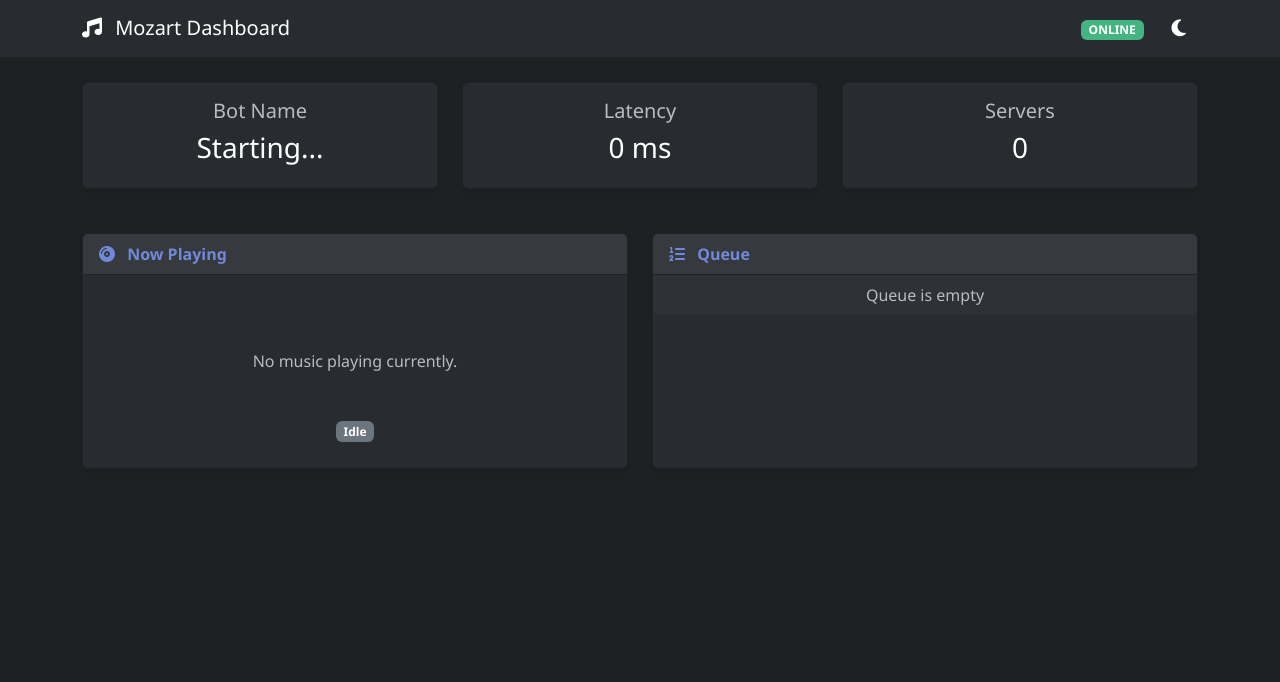
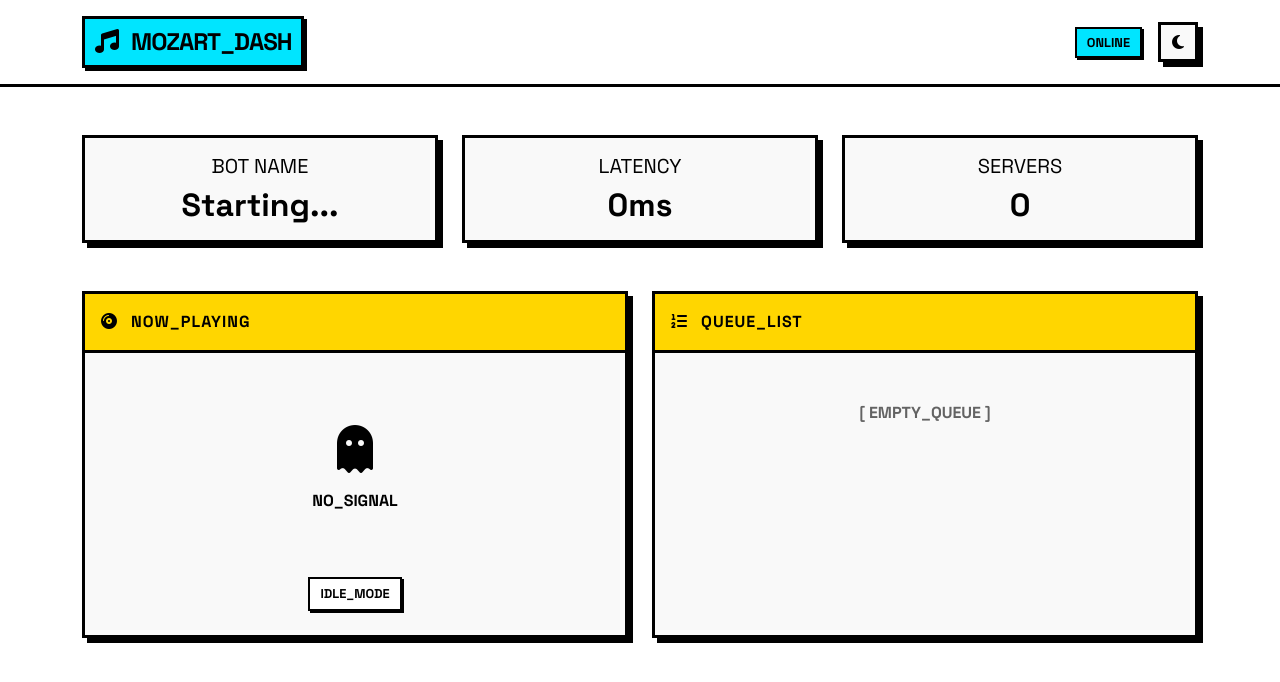
Before and after one commit to RenX86/Mozart, a Flask app: page / in a window 1280 px wide. Shown: the top 682 px of the page. Run offline with Flask 3, Linux system fonts and the light colour scheme.

Commit message:
Added Neo Brutalism Theme

```diff
--- a/run.py
+++ b/run.py
@@ -1,6 +1,11 @@
 import sys
 import os
 import threading
+from dotenv import load_dotenv
+
+# Load environment variables early
+load_dotenv()
+
 from src.web import app as flask_app  # Import our new web module
 
 # Add the 'src' directory to the Python path
--- a/src/web/app.py
+++ b/src/web/app.py
@@ -5,7 +5,7 @@ import discord
 import os
 
 app = Flask(__name__)
-app.secret_key = 'supersecretkey' # Needed for flashing messages
+app.secret_key = os.getenv('FLASK_SECRET_KEY', 'default-dev-key-do-not-use-in-prod') # Fallback for safety
 
 # Global variable to hold the running bot instance
 bot = None
@@ -16,8 +16,9 @@ def get_music_cog():
     return None
 
 def get_active_voice_client():
+    # Improved logic: Return the first active voice client found
     if bot and bot.voice_clients:
-        return bot.voice_clients[0] # Simplification: control the first active connection
+        return bot.voice_clients[0]
     return None
 
 @app.route('/')
@@ -25,8 +26,15 @@ def index():
     music_cog = get_music_cog()
     voice_client = get_active_voice_client()
 
-    current_song = music_cog.current_song if music_cog else None
-    queue = music_cog.queue if music_cog else []
+    current_song = None
+    queue = []
+
+    # If we have an active connection, fetch data specific to THAT guild
+    if voice_client and music_cog:
+        guild_id = voice_client.guild.id
+        # Safely access the dictionary using .get()
+        current_song = music_cog.current_songs.get(guild_id)
+        queue = music_cog.queues.get(guild_id, [])
 
     is_playing = voice_client.is_playing() if voice_client else False
     is_paused = voice_client.is_paused() if voice_client else False
--- a/src/web/static/style.css
+++ b/src/web/static/style.css
@@ -1,115 +1,211 @@
 :root {
-    /* Dark Mode (Default) */
-    --bg-body: #1e2124;
-    --bg-nav: #282b30;
-    --bg-card: #282b30;
-    --bg-card-header: #36393e;
-    --bg-list: #2f3136;
-    --text-main: #ffffff;
-    --text-muted: #b9bbbe; /* Lighter gray for better contrast on dark */
-    --border-color: #202225;
-    --accent-color: #7289da;
-    --badge-bg-idle: #747f8d;
+    /* Dimensions */
+    --border-width: 3px;
+    --shadow-offset: 5px;
+    --radius: 0px;
 }
 
+/* Light Theme: Neo-Pop (CMYK vibes) */
 [data-theme="light"] {
-    /* Light Mode */
-    --bg-body: #f0f2f5;
-    --bg-nav: #ffffff;
-    --bg-card: #ffffff;
-    --bg-card-header: #f8f9fa;
-    --bg-list: #ffffff;
-    --text-main: #060607;
-    --text-muted: #4f5660; /* Darker gray for better contrast on light */
-    --border-color: #e3e5e8;
-    --accent-color: #5865f2;
-    --badge-bg-idle: #e3e5e8;
+    --bg-main: #FFFFFF;
+    --bg-card: #F9F9F9;
+    --text-main: #000000;
+    --border-color: #000000;
+    --shadow-color: #000000;
+
+    --accent-primary: #00E5FF; /* Cyan */
+    --accent-secondary: #FFD600; /* Yellow */
+    --accent-action: #FF00E6; /* Magenta */
+    --accent-danger: #FF2E2E; /* Red */
+
+    --nav-bg: #FFFFFF;
+}
+
+/* Dark Theme: Industrial (Hazard Style) */
+[data-theme="dark"] {
+    --bg-main: #121212;
+    --bg-card: #1F1F1F;
+    --text-main: #FFFFFF;
+
+    /* The Signature Look: Yellow Borders on Dark */
+    --border-color: #FFD600;
+    --shadow-color: #FFD600;
+
+    --accent-primary: #FFD600; /* Yellow Backgrounds */
+    --accent-secondary: #FFFFFF; /* White Accents */
+    --accent-action: #FFFFFF; /* White Buttons */
+    --accent-danger: #FF4D4D;
+
+    --nav-bg: #121212;
 }
 
 body {
-    background-color: var(--bg-body);
+    background-color: var(--bg-main);
     color: var(--text-main);
-    font-family: 'Segoe UI', Tahoma, Geneva, Verdana, sans-serif;
-    transition: background-color 0.3s, color 0.3s;
+    font-family: 'Space Grotesk', monospace;
+    transition: background-color 0.2s;
+    /* Diagonal Stripe Pattern */
+    background-image: repeating-linear-gradient(
+        45deg,
+        var(--border-color) 0,
+        var(--border-color) 1px,
+        transparent 0,
+        transparent 50%
+    );
+    background-size: 20px 20px;
+    background-color: var(--bg-main); /* Fallback/Blend */
+    background-blend-mode: overlay;
+    opacity: 1;
 }
 
+/* Navbar */
 .navbar {
-    background-color: var(--bg-nav);
-    border-bottom: 1px solid var(--border-color);
-    transition: background-color 0.3s;
+    background-color: var(--nav-bg);
+    border-bottom: var(--border-width) solid var(--border-color);
+    padding: 1rem 0;
 }
 
-.navbar-brand, .navbar-text {
+.navbar-brand {
+    font-weight: 900;
+    font-size: 1.5rem;
     color: var(--text-main) !important;
+    text-transform: uppercase;
+    letter-spacing: -1px;
+    background-color: var(--accent-primary);
+    color: #000 !important; /* Force black text on primary accent */
+    padding: 5px 10px;
+    border: var(--border-width) solid var(--border-color);
+    box-shadow: 3px 3px 0 var(--shadow-color);
 }
 
-.card {
+/* Cards */
+.card-brutal {
     background-color: var(--bg-card);
-    border: 1px solid var(--border-color);
-    box-shadow: 0 4px 6px rgba(0,0,0,0.1);
-    margin-bottom: 20px;
-    transition: background-color 0.3s, border-color 0.3s;
+    border: var(--border-width) solid var(--border-color);
+    box-shadow: var(--shadow-offset) var(--shadow-offset) 0px 0px var(--shadow-color);
+    transition: transform 0.1s;
+    position: relative;
 }
 
-.card-header {
-    background-color: var(--bg-card-header);
-    border-bottom: 1px solid var(--border-color);
+.card-brutal:hover {
+    transform: translate(-2px, -2px);
+    box-shadow: calc(var(--shadow-offset) + 2px) calc(var(--shadow-offset) + 2px) 0px 0px var(--shadow-color);
+}
+
+.card-header-brutal {
+    background-color: var(--accent-secondary);
+    color: #000000;
+    border-bottom: var(--border-width) solid var(--border-color);
+    padding: 1rem;
+    font-weight: 900;
+    text-transform: uppercase;
+    letter-spacing: 1px;
+}
+
+/* Buttons */
+.btn-brutal {
+    border: var(--border-width) solid var(--border-color);
+    background-color: var(--bg-card);
+    color: var(--text-main);
+    box-shadow: var(--shadow-offset) var(--shadow-offset) 0px 0px var(--shadow-color);
     font-weight: bold;
-    color: var(--accent-color);
-    transition: background-color 0.3s;
+    cursor: pointer;
+    transition: all 0.1s;
+    border-radius: 0;
+}
+
+.btn-brutal:active {
+    transform: translate(var(--shadow-offset), var(--shadow-offset));
+    box-shadow: 0px 0px 0px 0px var(--shadow-color);
 }
 
 .btn-control {
-    background-color: var(--accent-color);
-    color: white !important; /* Always white icons on accent button */
-    border: none;
-    width: 50px;
-    height: 50px;
-    border-radius: 50%;
-    display: inline-flex;
+    width: 60px;
+    height: 60px;
+    background-color: var(--accent-action);
+    color: #000; /* Black icons */
+    font-size: 1.5rem;
+    display: flex;
     align-items: center;
     justify-content: center;
-    font-size: 1.2rem;
-    transition: transform 0.2s;
 }
 
-.btn-control:hover {
-    transform: scale(1.1);
-    opacity: 0.9;
+.btn-icon {
+    width: 40px;
+    height: 40px;
+    display: flex;
+    align-items: center;
+    justify-content: center;
 }
 
-.list-group-item {
-    background-color: var(--bg-list);
-    color: var(--text-main);
-    border-color: var(--border-color);
-    transition: background-color 0.3s, color 0.3s;
+/* Badges */
+.badge-brutal {
+    border: 2px solid var(--border-color);
+    padding: 5px 10px;
+    font-weight: 900;
+    text-transform: uppercase;
+    font-size: 0.8rem;
+    box-shadow: 2px 2px 0px 0px var(--shadow-color);
+    color: #000;
 }
 
-h3, h4, h5 {
-    color: var(--text-main);
+.badge-online { background-color: var(--accent-primary); }
+.badge-offline { background-color: var(--accent-danger); }
+.bg-success { background-color: var(--accent-action) !important; color: #000; }
+.bg-secondary { background-color: var(--bg-main) !important; color: var(--text-main); border: 2px solid var(--border-color);}
+
+/* Queue List */
+.queue-list {
+    list-style: none;
+    padding: 0;
+    margin: 0;
 }
 
-.text-muted {
-    color: var(--text-muted) !important;
+.queue-item {
+    border-bottom: var(--border-width) solid var(--border-color);
+    background-color: var(--bg-card);
 }
 
-.status-badge {
-    font-size: 0.8rem;
-    padding: 5px 10px;
-    border-radius: 15px;
+.queue-item:last-child {
+    border-bottom: none;
 }
 
-.badge-online { background-color: #43b581; color: white; }
-.badge-offline { background-color: #f04747; color: white; }
-
-.theme-toggle {
-    cursor: pointer;
-    font-size: 1.2rem;
-    color: var(--text-main);
-    border: none;
-    background: none;
+.index-badge {
+    background-color: var(--accent-secondary);
+    color: #000;
+    border: 2px solid var(--border-color);
+    width: 30px;
+    height: 30px;
+    display: flex;
+    align-items: center;
+    justify-content: center;
+    font-weight: bold;
 }
 
-.theme-toggle:focus {
-    outline: none;
+/* Misc */
+.meta-tag {
+    background-color: var(--bg-main);
+    border: 2px solid var(--border-color);
+    padding: 5px 15px;
+    font-size: 0.8rem;
+    font-weight: bold;
+    text-transform: uppercase;
 }
+
+.vinyl-container {
+    animation: none;
+}
+
+.spin {
+    animation: spin 4s linear infinite;
+}
+
+@keyframes spin {
+    100% { transform: rotate(360deg); }
+}
+
+/* Utilities override */
+.text-muted {
+    color: var(--text-main) !important;
+    opacity: 0.6;
+}
--- a/src/web/templates/dashboard.html
+++ b/src/web/templates/dashboard.html
@@ -4,25 +4,31 @@
     <meta charset="UTF-8">
     <meta name="viewport" content="width=device-width, initial-scale=1.0">
     <title>Mozart Dashboard</title>
+    <!-- Google Fonts: Space Grotesk -->
+    <link rel="preconnect" href="https://fonts.googleapis.com">
+    <link rel="preconnect" href="https://fonts.gstatic.com" crossorigin>
+    <link href="https://fonts.googleapis.com/css2?family=Space+Grotesk:wght@400;700&display=swap" rel="stylesheet">
+
+    <!-- Bootstrap 5 (for grid system mainly) -->
     <link href="https://cdn.jsdelivr.net/npm/bootstrap@5.3.0/dist/css/bootstrap.min.css" rel="stylesheet">
     <link rel="stylesheet" href="https://cdnjs.cloudflare.com/ajax/libs/font-awesome/6.4.0/css/all.min.css">
     <link rel="stylesheet" href="{{ url_for('static', filename='style.css') }}">
 </head>
 <body>
-    <nav class="navbar mb-4">
+    <nav class="navbar mb-5">
         <div class="container">
             <a class="navbar-brand" href="#">
-                <i class="fas fa-music me-2"></i> Mozart Dashboard
+                <i class="fas fa-music me-2"></i> MOZART_DASH
             </a>
-            <div class="d-flex align-items-center">
-                <span class="me-3">
+            <div class="d-flex align-items-center gap-3">
+                <div class="status-indicator">
                     {% if bot_name %}
-                        <span class="badge badge-online">ONLINE</span>
+                        <span class="badge-brutal badge-online">ONLINE</span>
                     {% else %}
-                        <span class="badge badge-offline">OFFLINE</span>
+                        <span class="badge-brutal badge-offline">OFFLINE</span>
                     {% endif %}
-                </span>
-                <button id="themeToggle" class="btn btn-link theme-toggle" title="Toggle Theme">
+                </div>
+                <button id="themeToggle" class="btn-brutal btn-icon" title="Toggle Theme">
                     <i class="fas fa-moon"></i>
                 </button>
             </div>
@@ -31,56 +37,66 @@
 
     <div class="container">
         <!-- Stats Row -->
-        <div class="row mb-4">
+        <div class="row mb-5 g-4">
             <div class="col-md-4">
-                <div class="card p-3 text-center">
-                    <h5 class="text-muted">Bot Name</h5>
-                    <h3>{{ bot_name }}</h3>
+                <div class="card-brutal text-center p-3">
+                    <h5 class="text-uppercase mb-2">Bot Name</h5>
+                    <h2 class="fw-bold m-0">{{ bot_name }}</h2>
                 </div>
             </div>
             <div class="col-md-4">
-                <div class="card p-3 text-center">
-                    <h5 class="text-muted">Latency</h5>
-                    <h3>{{ latency }} ms</h3>
+                <div class="card-brutal text-center p-3">
+                    <h5 class="text-uppercase mb-2">Latency</h5>
+                    <h2 class="fw-bold m-0">{{ latency }}ms</h2>
                 </div>
             </div>
             <div class="col-md-4">
-                <div class="card p-3 text-center">
-                    <h5 class="text-muted">Servers</h5>
-                    <h3>{{ guild_count }}</h3>
+                <div class="card-brutal text-center p-3">
+                    <h5 class="text-uppercase mb-2">Servers</h5>
+                    <h2 class="fw-bold m-0">{{ guild_count }}</h2>
                 </div>
             </div>
         </div>
 
-        <div class="row">
+        <div class="row g-4">
             <!-- Now Playing Column -->
             <div class="col-md-6">
-                <div class="card h-100">
-                    <div class="card-header">
-                        <i class="fas fa-compact-disc me-2"></i> Now Playing
+                <div class="card-brutal h-100">
+                    <div class="card-header-brutal">
+                        <i class="fas fa-compact-disc me-2"></i> NOW_PLAYING
                     </div>
-                    <div class="card-body text-center d-flex flex-column justify-content-center align-items-center">
+                    <div class="card-body text-center d-flex flex-column justify-content-center align-items-center p-4">
                         {% if current_song %}
-                            <h4 class="card-title mb-4">{{ current_song.title }}</h4>
-                            <div class="controls mb-3">
-                                <form action="{{ url_for('pause') if is_playing else url_for('resume') }}" method="POST" class="d-inline">
-                                    <button type="submit" class="btn btn-control mx-2">
+                            <div class="vinyl-container mb-4">
+                                <i class="fas fa-record-vinyl fa-5x {{ 'spin' if is_playing else '' }}"></i>
+                            </div>
+                            <h3 class="card-title fw-bold mb-4 text-break w-100">{{ current_song.title }}</h3>
+
+                            <div class="controls mb-4 d-flex gap-3">
+                                <form action="{{ url_for('pause') if is_playing else url_for('resume') }}" method="POST">
+                                    <button type="submit" class="btn-brutal btn-control">
                                         <i class="fas {{ 'fa-pause' if is_playing else 'fa-play' }}"></i>
                                     </button>
                                 </form>
-                                <form action="{{ url_for('skip') }}" method="POST" class="d-inline">
-                                    <button type="submit" class="btn btn-control mx-2">
+                                <form action="{{ url_for('skip') }}" method="POST">
+                                    <button type="submit" class="btn-brutal btn-control">
                                         <i class="fas fa-forward"></i>
                                     </button>
                                 </form>
                             </div>
-                            <p class="text-muted">Requested in {{ current_song.channel.guild.name if current_song.channel else 'Unknown' }}</p>
+
+                            <div class="meta-tag">
+                                SERVER: {{ current_song.channel.guild.name if current_song.channel else 'Unknown' }}
+                            </div>
                         {% else %}
-                            <p class="text-muted my-5">No music playing currently.</p>
+                            <div class="empty-state my-5">
+                                <i class="fas fa-ghost fa-3x mb-3"></i>
+                                <p class="fw-bold">NO_SIGNAL</p>
+                            </div>
                             {% if voice_connected %}
-                                <span class="badge bg-success">Connected to Voice</span>
+                                <span class="badge-brutal bg-success">VOICE_ACTIVE</span>
                             {% else %}
-                                <span class="badge bg-secondary">Idle</span>
+                                <span class="badge-brutal bg-secondary">IDLE_MODE</span>
                             {% endif %}
                         {% endif %}
                     </div>
@@ -89,37 +105,41 @@
 
             <!-- Queue Column -->
             <div class="col-md-6">
-                <div class="card h-100">
-                    <div class="card-header">
-                        <i class="fas fa-list-ol me-2"></i> Queue
+                <div class="card-brutal h-100">
+                    <div class="card-header-brutal">
+                        <i class="fas fa-list-ol me-2"></i> QUEUE_LIST
                     </div>
-                    <ul class="list-group list-group-flush" style="max-height: 300px; overflow-y: auto;">
+                    <div class="card-body p-0">
+                        <ul class="list-group list-group-flush queue-list" style="max-height: 400px; overflow-y: auto;">
                             {% if queue %}
                                 {% for song in queue %}
-                                <li class="list-group-item d-flex justify-content-between align-items-center">
-                                    <div class="text-truncate" style="max-width: 80%;">
-                                        {{ loop.index }}. {{ song.title }}
+                                    <li class="queue-item d-flex justify-content-between align-items-center p-3">
+                                        <div class="d-flex align-items-center overflow-hidden">
+                                            <span class="index-badge me-3">#{{ loop.index }}</span>
+                                            <div class="text-truncate fw-bold">
+                                                {{ song.title }}
                                             </div>
-                                    <!-- Duration would be here if available -->
+                                        </div>
                                     </li>
                                 {% endfor %}
                             {% else %}
-                            <li class="list-group-item text-center text-muted">Queue is empty</li>
+                                <li class="p-5 text-center fw-bold text-muted">
+                                    [ EMPTY_QUEUE ]
+                                </li>
                             {% endif %}
                         </ul>
                     </div>
                 </div>
             </div>
         </div>
+    </div>
 
-    <!-- Scripts -->
     <script>
         // Theme Toggling Logic
         const themeToggleBtn = document.getElementById('themeToggle');
         const themeIcon = themeToggleBtn.querySelector('i');
 
-        // Check saved theme
-        const savedTheme = localStorage.getItem('theme') || 'dark';
+        const savedTheme = localStorage.getItem('theme') || 'light';
         document.documentElement.setAttribute('data-theme', savedTheme);
         updateIcon(savedTheme);
 
@@ -134,15 +154,14 @@
 
         function updateIcon(theme) {
             if (theme === 'dark') {
+                themeIcon.classList.remove('fa-moon');
+                themeIcon.classList.add('fa-sun');
+            } else {
                 themeIcon.classList.remove('fa-sun');
                 themeIcon.classList.add('fa-moon');
-            } else {
-                themeIcon.classList.remove('fa-moon');
-                themeIcon.classList.add('fa-sun');
             }
         }
 
-        // Auto-refresh logic (basic)
         setTimeout(() => {
             window.location.reload();
         }, 5000);
```
Also changed, not shown: src/cogs/music.py (+31 -11 lines). Lines whose indentation alone changed are shown as unchanged.
